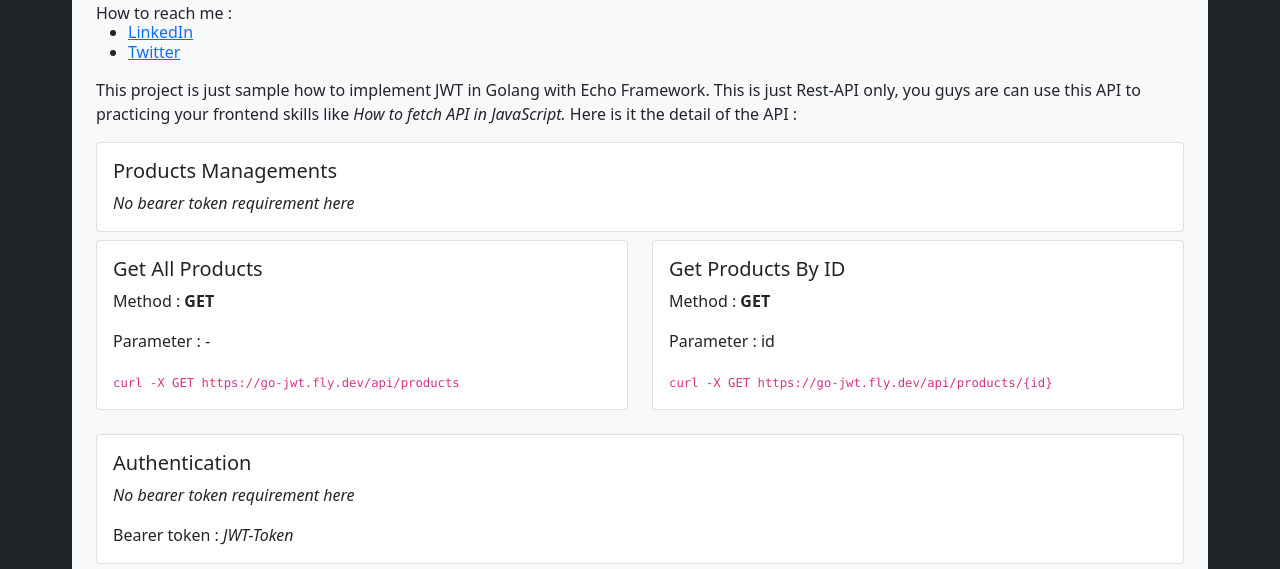
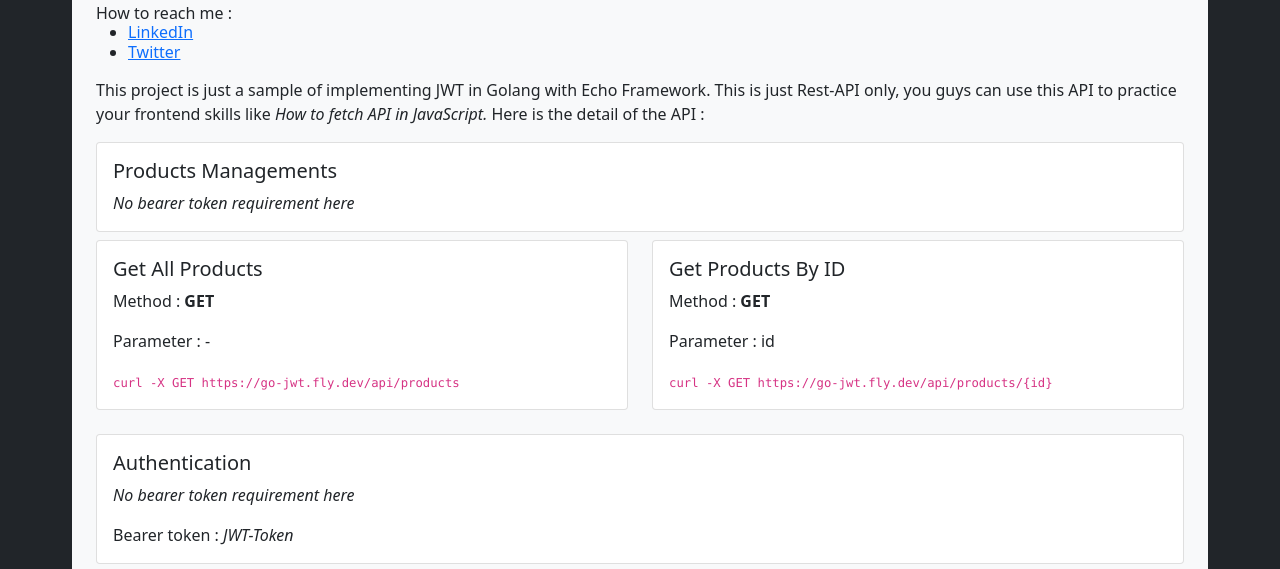
Before and after one commit to WahidinAji/echo-jwt, a plain HTML site: page index.html in a window 1280 px wide. Shown: the part 151-720 px from the top of the page. Drawn offline with nearby package versions, Linux system fonts and the light colour scheme.

Commit message:
fixed grammar error

```diff
--- a/index.html
+++ b/index.html
@@ -78,9 +78,10 @@
             </h6>
 
             <p>
-                This project is just sample how to implement JWT in Golang with Echo Framework.
-                This is just Rest-API only, you guys are can use this API to practicing your frontend skills like <span class="fst-italic">How to fetch API in JavaScript.</span>
-                Here is it the detail of the API :
+                This project is just a sample of implementing JWT in Golang with Echo Framework.
+                This is just Rest-API only, you guys can use this API to practice your frontend
+                skills like <span class="fst-italic">How to fetch API in JavaScript.</span>
+                Here is the detail of the API :
             </p>
 
 
```
